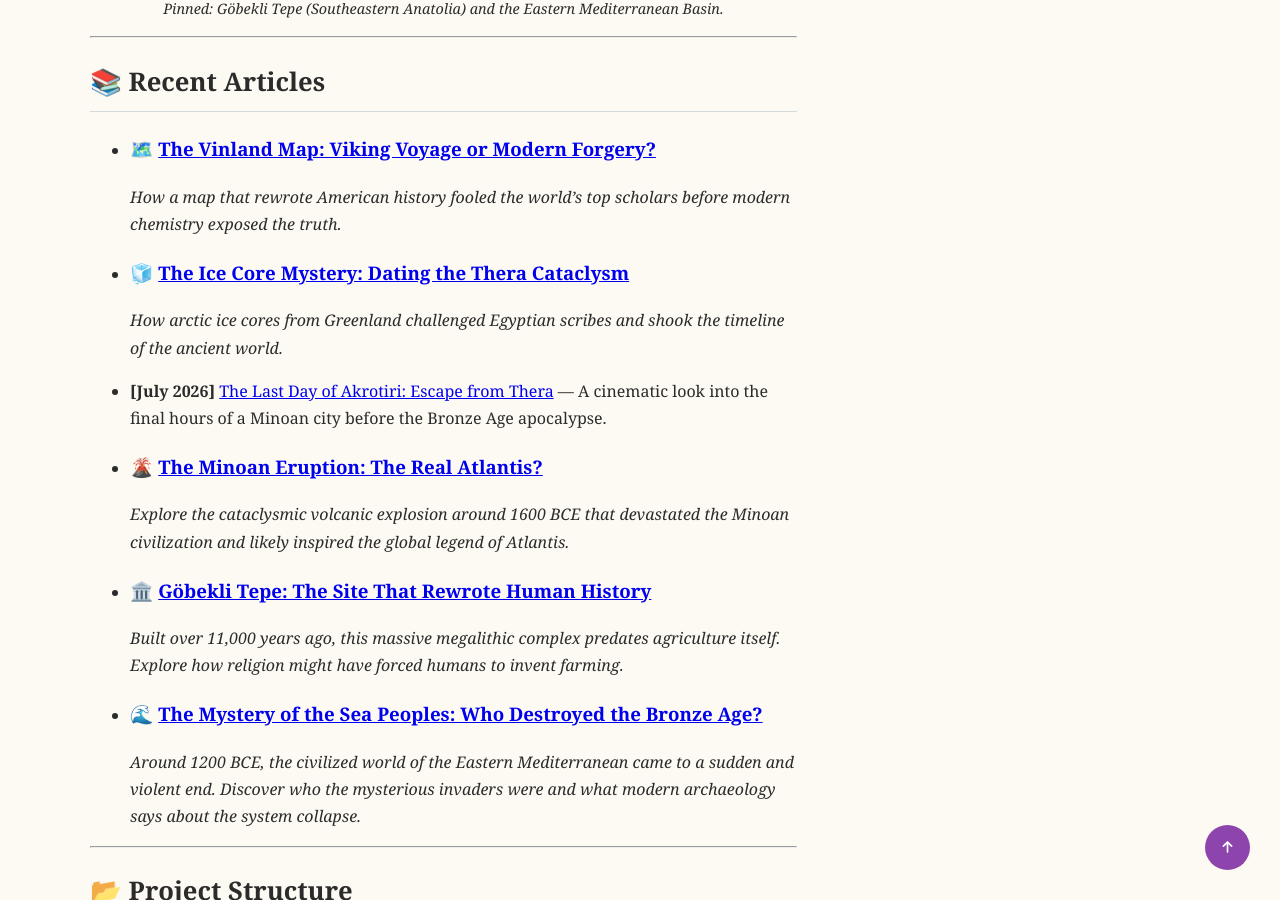
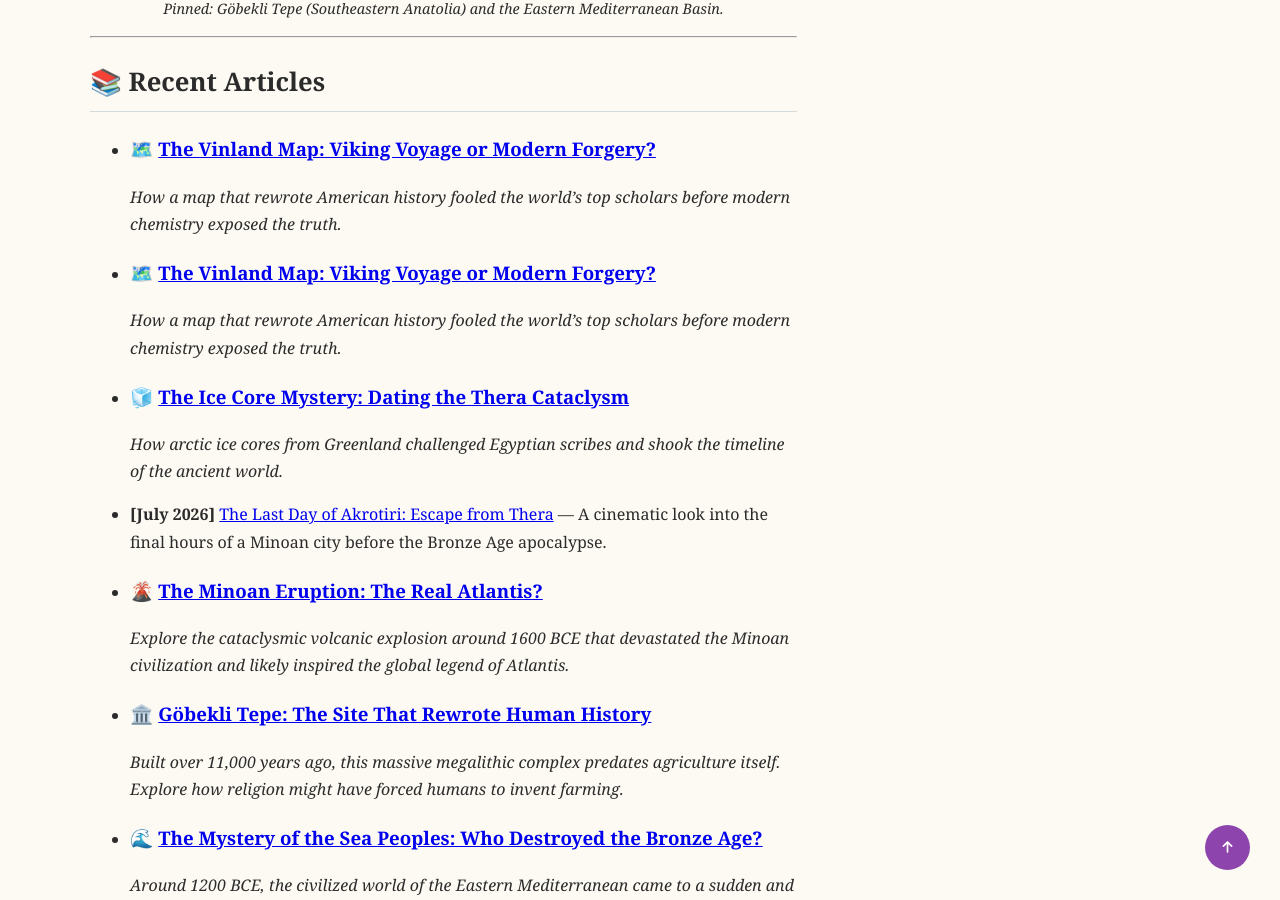
Before and after one commit to history-archaeology-project/history-archaeology-project.github.io, a Jekyll site: the page built from index.md, in a window 1280 px wide and 900 px high, scrolled down 1168 px. Built offline with Jekyll 4.4.1, drawn with Linux system fonts in a browser that asks for light colours; comment, search, counter and statistics services are not loaded.

Commit message:
Update index.md

```diff
--- a/index.md
+++ b/index.md
@@ -21,6 +21,9 @@ Explore the geographic locations of our archaeological and historical investigat
 ---
 
 ## 📚 Recent Articles
+
+*   ### 🗺️ [The Vinland Map: Viking Voyage or Modern Forgery?](/articles/vinland-map-mystery)
+    *How a map that rewrote American history fooled the world's top scholars before modern chemistry exposed the truth.*
 
 *   ### 🗺️ [The Vinland Map: Viking Voyage or Modern Forgery?](/articles/vinland-map-mystery)
     *How a map that rewrote American history fooled the world's top scholars before modern chemistry exposed the truth.*
```
